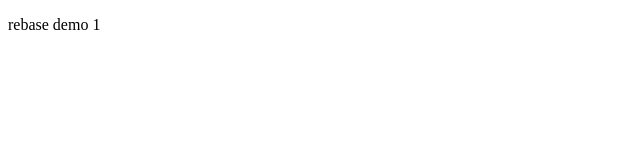
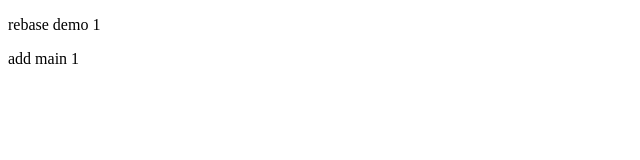
Before and after one commit to tuanvuf4/js-testing, a website: page index.html in a window 1280 px wide. Shown: the full height of the page, 0-640 px from the left. Drawn offline with Linux system fonts and the light colour scheme.

Commit message:
add main 1

```diff
--- a/index.html
+++ b/index.html
@@ -11,6 +11,8 @@
 
     <p>rebase demo 1</p>
 
+    <p>add main 1</p>
+
     <!-- <script src="./scripts/curry.js"></script> -->
     <!-- <script src="./scripts/decorator.js"></script> -->
     <!-- <script src="./scripts/main.js"></script> -->
```
